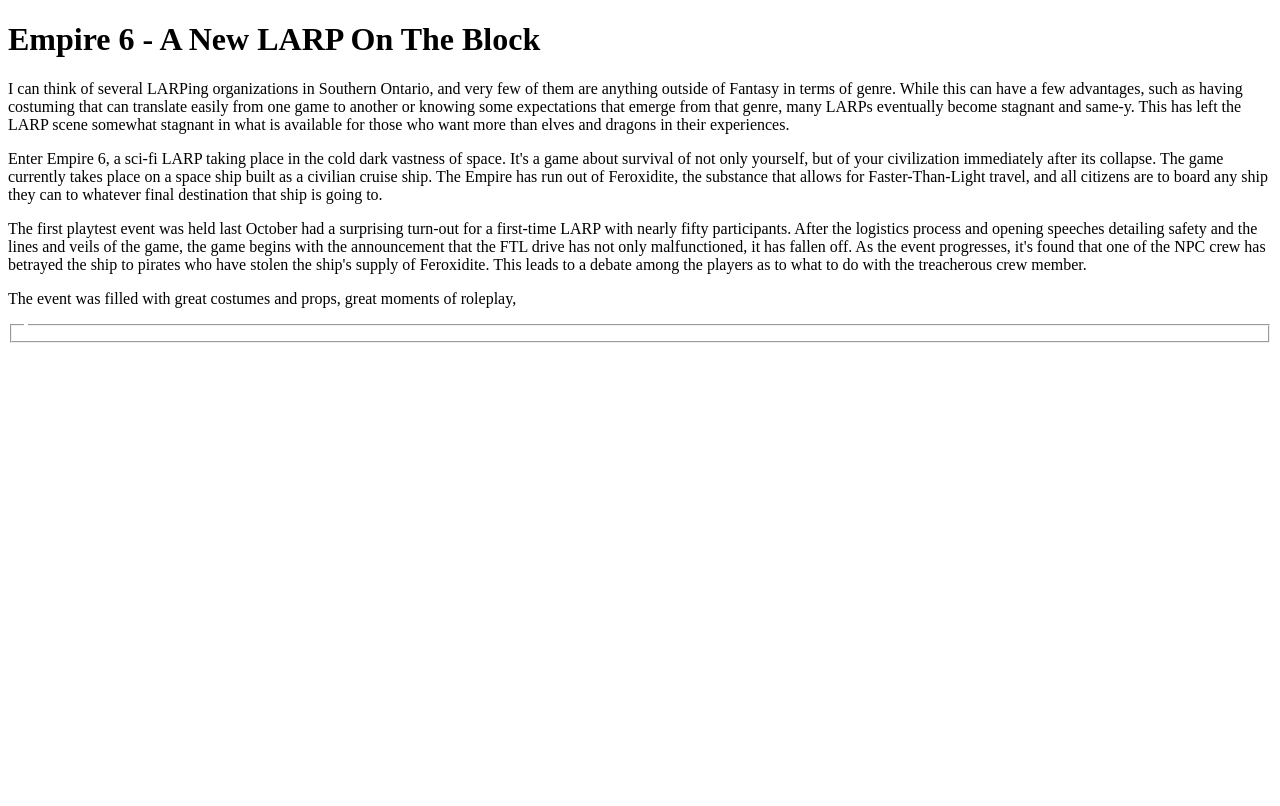
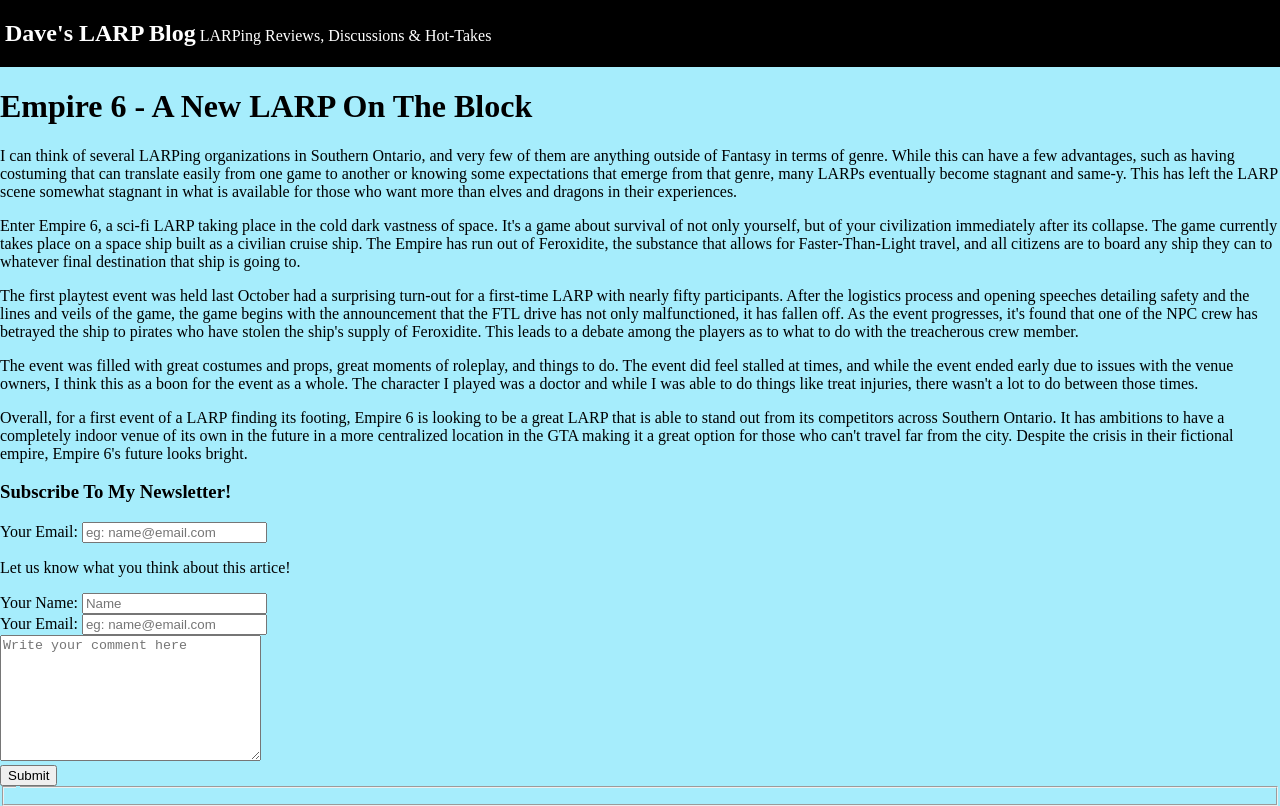
Before and after one commit to DFHenry/http5121-webDesign-fall2025, a plain HTML site: page Assignment1/index.html in a window 1280 px wide. Drawn offline with Linux system fonts and the light colour scheme.

Commit message:
worked on HTML basics, began CSS

```diff
--- a/Assignment1/index.html
+++ b/Assignment1/index.html
@@ -2,12 +2,17 @@
 <html lang="en">
     <head>
         <meta charset="utf-8">
-        <style ="style.css"></style>
+        <link rel="stylesheet" href="./style.css">
         <title>David Henry - Assignment 1</title>
     </head>
 
     <body>
-        <header>
+        <header id="header">
+            <!-- <img src="placeholder.jpg" width="80px"> -->
+            <div class="in-line">
+                <h2>Dave's LARP Blog</h2>
+                <p>LARPing Reviews, Discussions & Hot-Takes</p>
+            </div>
 
         </header>
 
@@ -37,17 +42,41 @@
                     with the treacherous crew member.
                 </p>
                 <p>
-                    The event was filled with great costumes and props, great moments of roleplay,
+                    The event was filled with great costumes and props, great moments of roleplay, and things to do. The  event
+                    did feel stalled at times, and while the event ended early due to issues with the venue owners, I think this
+                    as a boon for the event as a whole. The character I played was a doctor and while I was able to do things
+                    like treat injuries, there wasn't a lot to do between those times.
+                </p>
+                <p>
+                    Overall, for a first event of a LARP finding its footing, Empire 6 is looking to be a great LARP that is able
+                    to stand out from its competitors across Southern Ontario. It has ambitions to have a completely indoor venue
+                    of its own in the future in a more centralized location in the GTA making it a great option for those who can't
+                    travel far from the city. Despite the crisis in their fictional empire, Empire 6's future looks bright.
                 </p>
 
             </article>
 
             <aside>
-
+                <h3>Subscribe To My Newsletter!</h3>
+                <div>
+                    <label for="email">Your Email: </label><input type="email" is="email" name="news-email" placeholder="eg: name@email.com">
+                </div>
             </aside>
 
             <section>
+                <p>Let us know what you think about this artice!</p>
+                <div>
+                    <label for="u">Your Name:</label>
+                    <input type="text" id="u" name="u" placeholder="Name">
 
+                <div>
+                    <label for="email">Your Email: </label><input type="email" is="email" name="comment-email" placeholder="eg: name@email.com">
+                </div>
+
+                <textarea id="message" name="message" cols="30" rows="8" placeholder="Write your comment here"></textarea>
+                <div>
+                    <button type="submit">Submit</button>
+                </div>
             </section>
         </main>
 
--- a/Assignment1/style.css
+++ b/Assignment1/style.css
@@ -0,0 +1,23 @@
+body
+{
+    background-color:rgb(166, 237, 252);
+    margin: 0px;
+}
+
+#header
+{
+    background-color: black;
+    padding-left: 5px;
+    color: white;
+}
+
+.in-line h2
+{
+    display: inline-block;
+}
+
+.in-line p
+{
+    display: inline;
+    text-align: center;
+}
--- a/Week3/css/styles.css
+++ b/Week3/css/styles.css
@@ -132,7 +132,9 @@ a.button
 {
     background-color: orange;
     color: black;
-    /*4 value padding: <padding-top> <padding-right <padding-bottom> <padding-left>
+
+    /*for padding
+       4 value padding: <padding-top> <padding-right <padding-bottom> <padding-left>
        2 value padding: <padding-top-and-bottom> <padding-Left-and-Right>
        1 value padding: <value on all sides>
     */
@@ -140,7 +142,7 @@ a.button
     padding: 0.5em 0.8em;
     font-size: 0.5em;
 
-    /*
+    /* for borders
         4 value border radius: <border top> <border right> <border bottom><border left>
         2 value border radius: <border top-left and Bottom right> <border top right and bottom left>
     */
```
